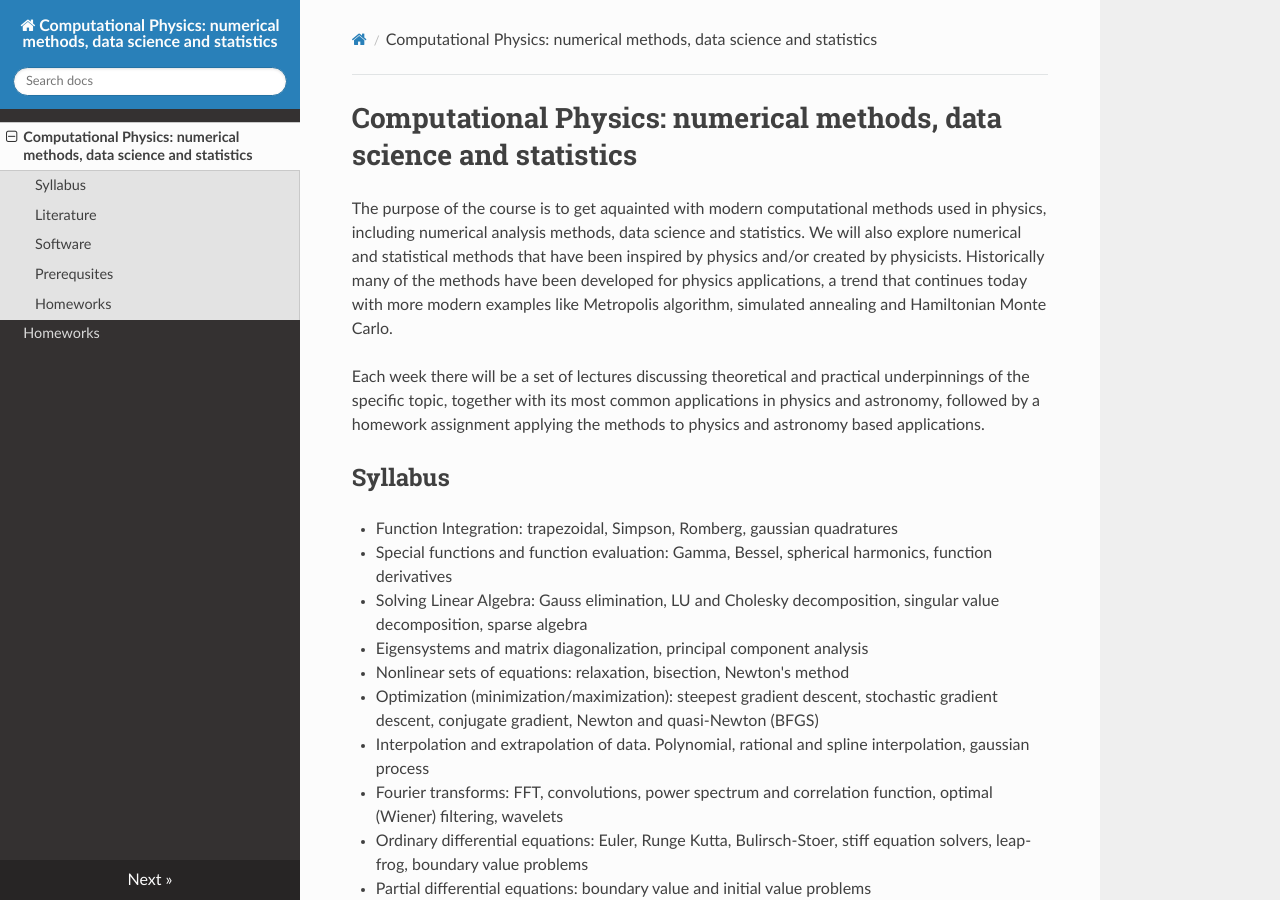
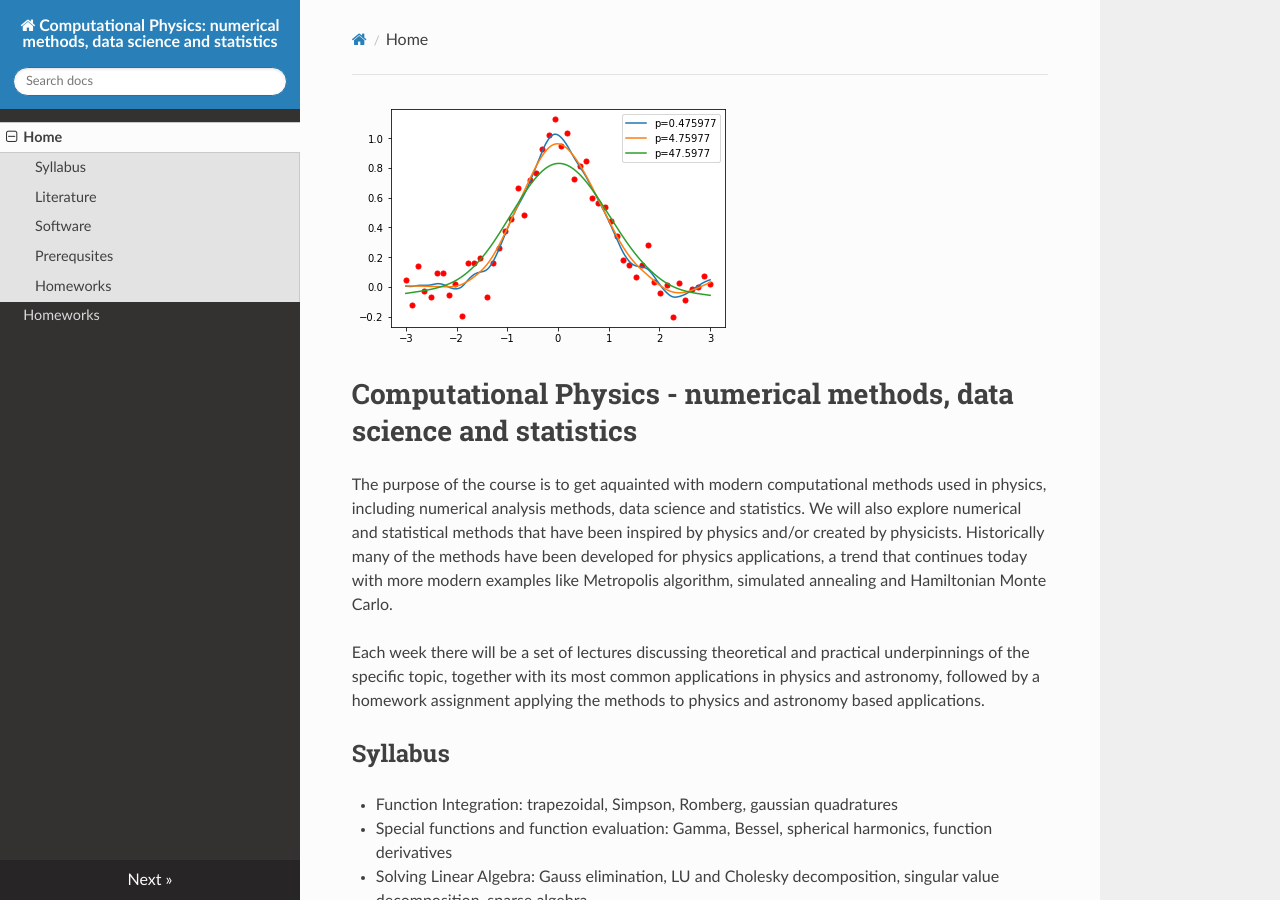
Before and after one commit to eliasds/seljak-phy151-fall-2017, an MkDocs documentation site: the page built from docs/index.md, in a window 1280 px wide and 900 px high. Built offline with MkDocs 1.6.1, drawn with Linux system fonts in a browser that asks for light colours; nearby versions of some CDN libraries.

Commit message:
add a placeholder for a banner image.

```diff
--- a/docs/index.md
+++ b/docs/index.md
@@ -1,5 +1,7 @@
-Computational Physics: numerical methods, data science and statistics
-=====================================================================
+![Banner](img/banner.png)
+
+Computational Physics - numerical methods, data science and statistics
+======================================================================
 
 The purpose of the course is to get aquainted with modern computational methods
 used in physics, including numerical analysis methods, data science and statistics.
```
Also changed, not shown: docs/img/banner.png (added).
